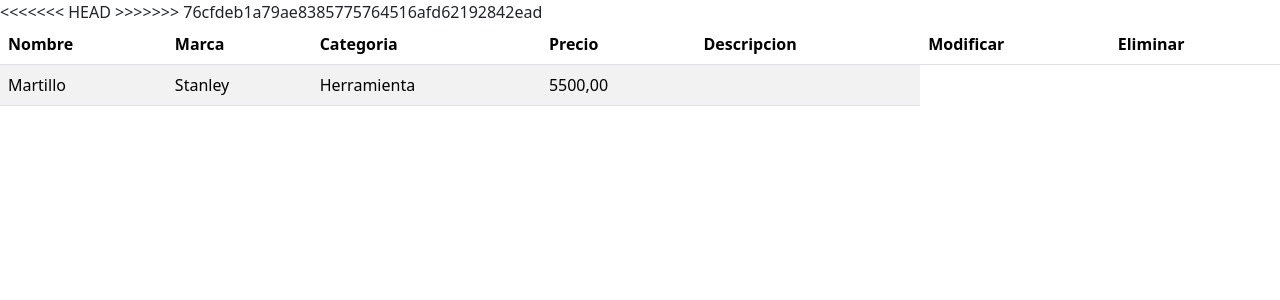
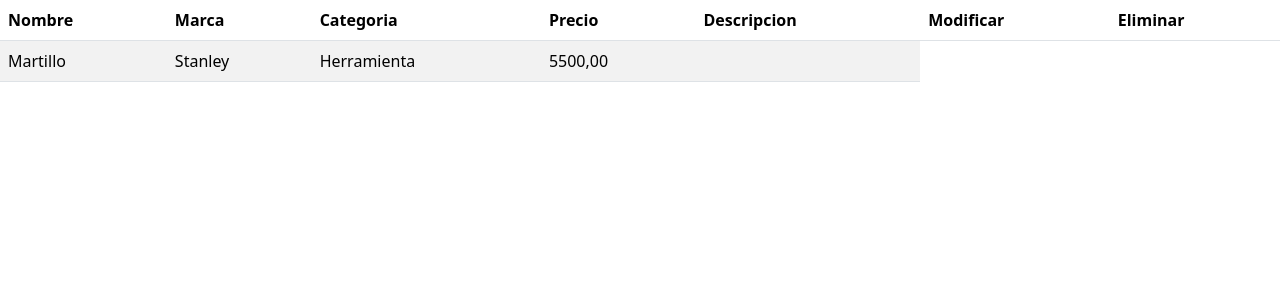
Before and after one commit to EstebanIDK/IMET, a Django app: page /productos/ in a window 1280 px wide. Shown: the top 300 px of the page. Run offline with Django 5.2, Linux system fonts and the light colour scheme; data comes from the database, SQL or seed files in the repository.

Commit message:
Resolvedd

```diff
--- a/templates/base.html
+++ b/templates/base.html
@@ -4,12 +4,8 @@
 <head>
     <meta charset="UTF-8">
     <meta name="viewport" content="width=device-width, initial-scale=1.0">
-
-    <<<<<<< HEAD
     <title>{% block title %}Proyecto_Imet{% endblock %}</title>
     <link rel="stylesheet" type="text/css" href="{% static 'css/styles.css' %}">
-
->>>>>>> 76cfdeb1a79ae8385775764516afd62192842ead
     <link href="https://cdn.jsdelivr.net/npm/bootstrap@5.3.3/dist/css/bootstrap.min.css" rel="stylesheet" integrity="sha384-QWTKZyjpPEjISv5WaRU9OFeRpok6YctnYmDr5pNlyT2bRjXh0JMhjY6hW+ALEwIH" crossorigin="anonymous">
 
     {% block extra_css %}{% endblock %}
```
